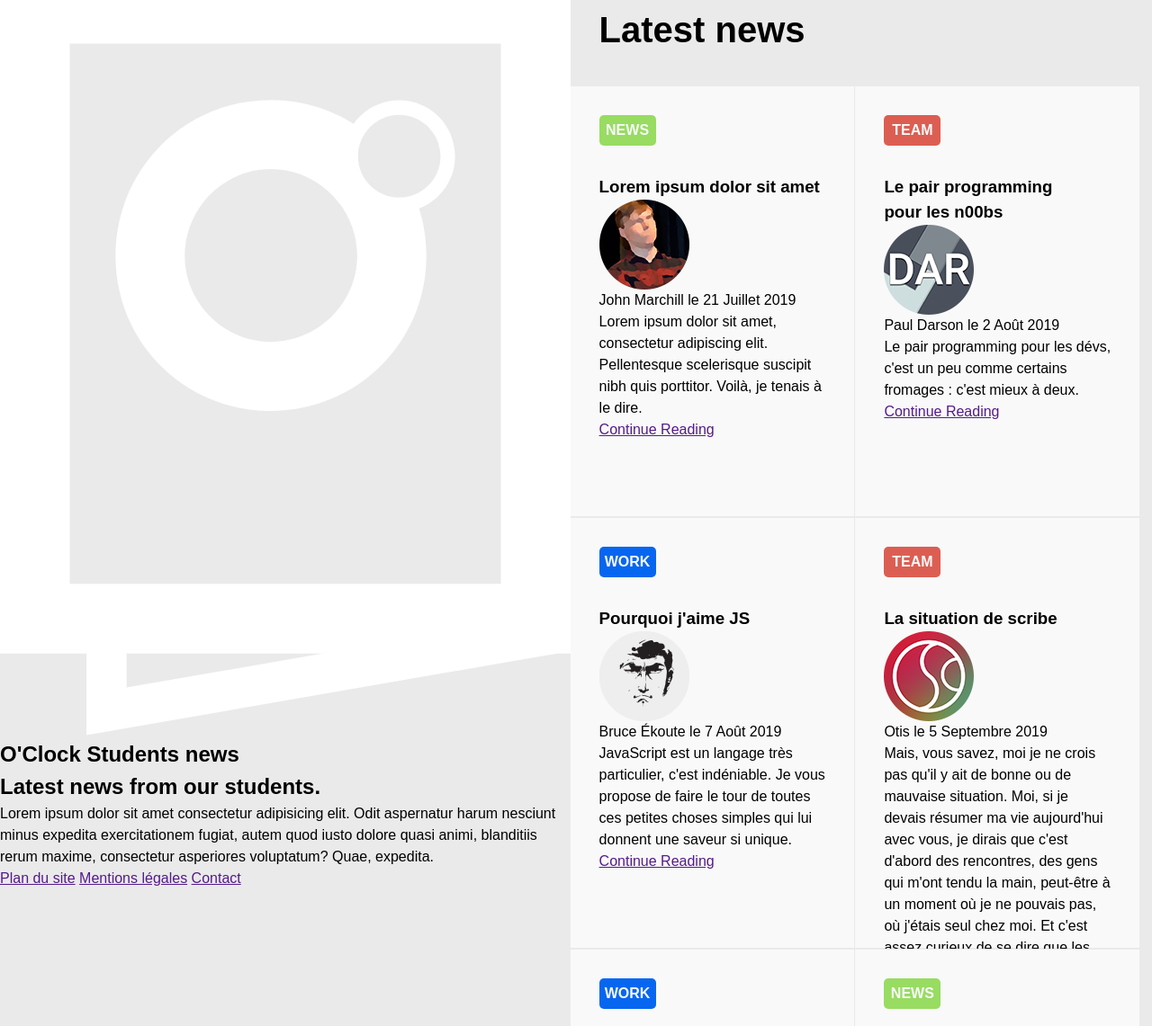
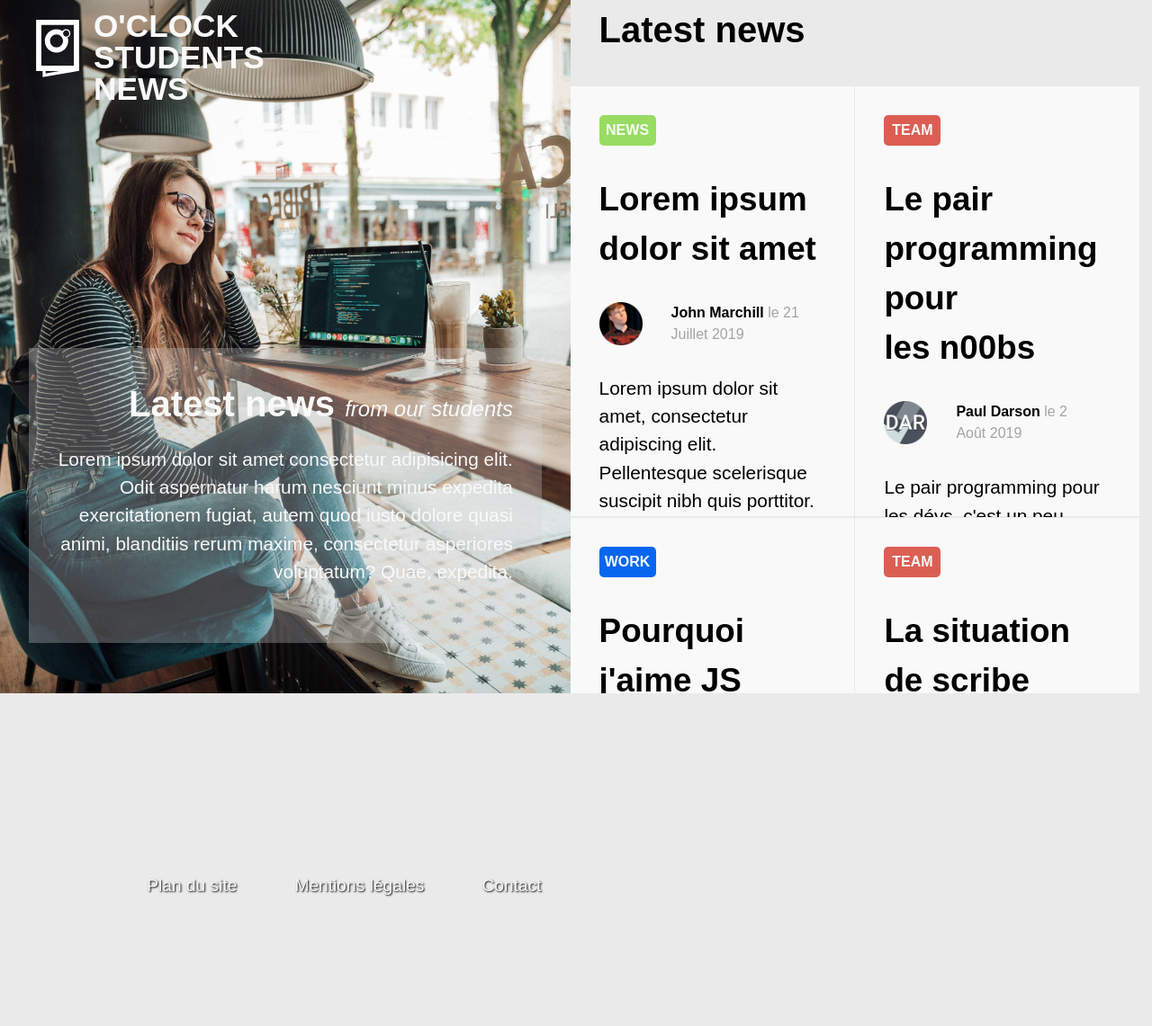
Before and after one commit to TonySaes/integration_O_news, a plain HTML site: page index.html in a window 1280 px wide. Shown: the part 29-1170 px from the top of the page at 90% size. After the commit the page ends 1061 px from the top, so only its background shows below. Drawn offline with Linux system fonts and the light colour scheme.

Commit message:
Fin atelier pair-programming

```diff
--- a/index.html
+++ b/index.html
@@ -12,11 +12,11 @@
 
         <header class="left-part_header">
             <img src="./images/onews.svg" alt="Logo O'Clock Students news" class="header_logo">
-            <h1 class="header_title">O'Clock Students news</h1>
+            <h1 class="header_title"><span>O'Clock</span> <span>Students</span> <span>news</span></h1>
         </header>
 
         <article class="left-part_article">
-            <h2 class="article_title">Latest news <span>from our students.</span></h2>
+            <h2 class="article_title1">Latest news <span>from our students</span></h2>
             <p class="article_text">
                 Lorem ipsum dolor sit amet consectetur adipisicing elit. Odit aspernatur harum
                 nesciunt minus expedita exercitationem fugiat, autem quod iusto dolore quasi animi,
@@ -25,9 +25,9 @@
         </article>
 
         <footer class="left-part_footer">
-            <a href="" class="footer_link">Plan du site</a>
-            <a href="" class="footer_link">Mentions légales</a>
-            <a href="" class="footer_link">Contact</a>
+            <span><a href="" class="footer_link">Plan du site</a></span>
+            <span><a href="" class="footer_link">Mentions légales</a></span>
+            <span><a href="" class="footer_link">Contact</a></span>
         </footer>
 
     </section>
@@ -41,7 +41,7 @@
             <h3 class="article_title">Lorem ipsum dolor sit amet</h3>
             <div class="article_author">
                 <img src="./images/icon-john.png" alt="Photo de John Marchill" class="author_img">
-                <p class="author_name">John Marchill <time datetime="2019-07-21">le 21 Juillet 2019</time></p>
+                <p class="author_name">John Marchill <time datetime="2019-07-21" class="author_time">le 21 Juillet 2019</time></p>
             </div>
             <p class="article_text">
                 Lorem ipsum dolor sit amet, consectetur adipiscing elit. Pellentesque scelerisque suscipit nibh quis porttitor.
@@ -55,7 +55,7 @@
             <h3 class="article_title">Le pair programming pour les n00bs</h3>
             <div class="article_author">
                 <img src="./images/icon-dar.png" alt="Logo de Paul Darson" class="author_img">
-                <p class="author_name">Paul Darson <time datetime="2019-08-02">le 2 Août 2019</time></p>
+                <p class="author_name">Paul Darson <time datetime="2019-08-02"class="author_time">le 2 Août 2019</time></p>
             </div>
             <p class="article_text">
                 Le pair programming pour les dévs, c'est un peu comme certains fromages : c'est mieux à deux.
@@ -68,7 +68,7 @@
             <h3 class="article_title">Pourquoi j'aime JS</h3>
             <div class="article_author">
                 <img src="./images/icon-ohz.png" alt="Logo de Bruce Ékoute" class="author_img">
-                <p class="author_name">Bruce Ékoute <time datetime="2019-08-07">le 7 Août 2019</time></p>
+                <p class="author_name">Bruce Ékoute <time datetime="2019-08-07"class="author_time">le 7 Août 2019</time></p>
             </div>
             <p class="article_text">
                 JavaScript est un langage très particulier, c'est indéniable. Je vous propose de faire le tour de toutes ces
@@ -82,7 +82,7 @@
             <h3 class="article_title">La situation de scribe</h3>
             <div class="article_author">
                 <img src="./images/icon-spr.png" alt="Logo de Otis" class="author_img">
-                <p class="author_name">Otis <time datetime="2019-09-05">le 5 Septembre 2019</time></p>
+                <p class="author_name">Otis <time datetime="2019-09-05"class="author_time">le 5 Septembre 2019</time></p>
             </div>
             <p class="article_text">
                 Mais, vous savez, moi je ne crois pas qu'il y ait de bonne ou de mauvaise situation. Moi, si je devais résumer
@@ -98,7 +98,7 @@
             <h3 class="article_title">Le travail : pourquoi ce n'est jamais naturel ?</h3>
             <div class="article_author">
                 <img src="./images/icon-tr.png" alt="Logo de Trouveur d'Éperon de Wyverne" class="author_img">
-                <p class="author_name">Trouveur d'Éperon de Wyverne <time datetime="2019-09-06">le 6 Septembre 2019</time></p>
+                <p class="author_name">Trouveur d'Éperon de Wyverne <time datetime="2019-09-06"class="author_time">le 6 Septembre 2019</time></p>
             </div>
             <p class="article_text">
                 Le terme "travail" vient du latin "trepalium" qui signifie "torture". Voilà, je vous laisse avec ça.
@@ -111,7 +111,7 @@
             <h3 class="article_title">Les chats augmentent la longévité</h3>
             <div class="article_author">
                 <img src="./images/icon-tre.png" alt="Logo de Rincevent" class="author_img">
-                <p class="author_name">Rincevent <time datetime="2019-09-27">le 27 Septembre 2019</time></p>
+                <p class="author_name">Rincevent <time datetime="2019-09-27"class="author_time">le 27 Septembre 2019</time></p>
             </div>
             <p class="article_text">
                 Jusqu'à un certain nombre. Au delà de 28 chats, les scientifiques semblent quelque peu sceptiques.
--- a/style.css
+++ b/style.css
@@ -1,5 +1,3 @@
-
-
 :root {
  --color-lighter-blue:#007bff;
  --color-darker-blue:#0056b3;
@@ -14,6 +12,8 @@ body {
     display: flex;
     background-color: var(--color-grey);
     font-family: sans-serif;
+    height: 100vh;
+    overflow: hidden;
 }
 
 .right-part {
@@ -23,8 +23,8 @@ body {
     justify-content: flex-start;
     align-items: center;
     margin-right: 0.8rem;
+    overflow-y: scroll;
 }
-
 .right-part_title {
     display: block;
     width: 100%;
@@ -32,7 +32,6 @@ body {
     padding: 2rem;
 
 }
-
 .right-part_article {
     display: flex;
     flex-direction: column;
@@ -47,16 +46,14 @@ body {
 
 .article_theme {
     width: 25%;
-    border-radius: 5px;
+    border-radius: 5px;padding: 0;
     padding: 0.3rem;
     margin-bottom: 2rem;
     text-align: center;
     color: var(--color-white);
     text-transform: uppercase;
     font-weight: bold;
-    background-color: var(--color-green);
 }
-
 .theme--green {
     background-color: var(--color-green);
 }
@@ -67,7 +64,99 @@ body {
     background-color: var(--color-red);
 }
 
+.article_title{
+    font-size:2.3rem;
+    margin-bottom: 2rem;
+}
+
+.article_author {
+  display: flex;
+  align-items: center;
+  gap:2rem;
+  margin-bottom: 2rem;
+}
+.author_img {
+    width: 3rem;
+}
+.author_name {
+    font-weight:bold;
+}
+.author_time {
+    color: rgb(165, 164, 164);
+    font-weight:normal;
+}
+
+.article_text {
+    margin-bottom:2rem;
+    font-size:1.3rem;
+
+}
+.article_link {
+    color: var(--color-lighter-blue);
+    font-weight: bold;
+}
 
 .left-part {
-    width: 50%;
+    width: 50vw;
+    height: 100vh;
+    background-image: url(./images/nicole.jpg);
+    background-origin: border-box;
+    background-size: cover;
+    background-position: center;
+    color: var(--color-white);
 }
+.left-part_header {
+    display: flex;
+    padding: 2rem;
+
+}
+.header_logo {
+    width: 4rem;
+    height: 4rem;
+    margin-top: 1.2rem;
+    margin-right: 0.5rem;
+}
+.header_title {
+    height: 8rem;
+    font-size: 2.2rem;
+    text-transform: uppercase;
+    display: flex;
+    flex-direction: column;
+    letter-spacing: normal;
+    margin-bottom: 12rem;
+}
+.header_title span {
+    height: 2.2rem;
+}
+
+.left-part_article {
+    width: 90%;
+    background-color: rgba(207, 207, 207, 0.3);
+    z-index: 0.5;
+    text-align: end;
+    padding: 2rem;
+    margin : 2rem auto;
+}
+.article_title1 {
+    font-size: 2.5rem;
+    margin-bottom: 1rem;
+}
+.article_title1 span {
+    font-size: 1.5rem;
+    font-weight: normal;
+    font-style: italic;
+}
+
+.left-part_footer {
+    padding: 2rem;
+    margin-top: 14rem;
+    display: flex;
+    gap : 4rem;
+    justify-content: flex-end;
+}
+.footer_link {
+    color: var(--color-white);
+    text-decoration: none;
+    font-size: 1.2rem;
+    text-shadow: 1px 1px 2px rgba(0, 0, 0, 1);
+}
```
